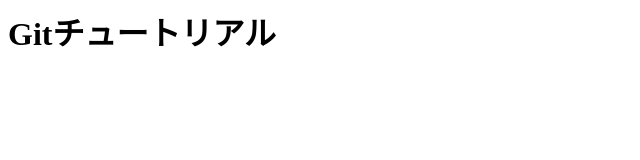
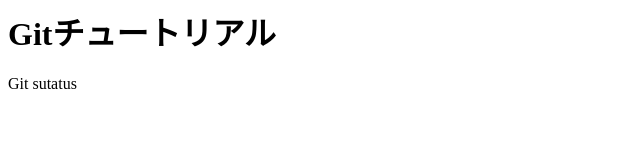
Before and after one commit to yamamotokk/git_tutorial, a plain HTML site: page index.html in a window 1280 px wide. Shown: the full height of the page, 0-640 px from the left. Drawn offline with Linux system fonts and the light colour scheme.

Commit message:
git status コマンドを追記

```diff
--- a/index.html
+++ b/index.html
@@ -1 +1,2 @@
 <h1>Gitチュートリアル</h1>
+<p>Git sutatus</p>
```
